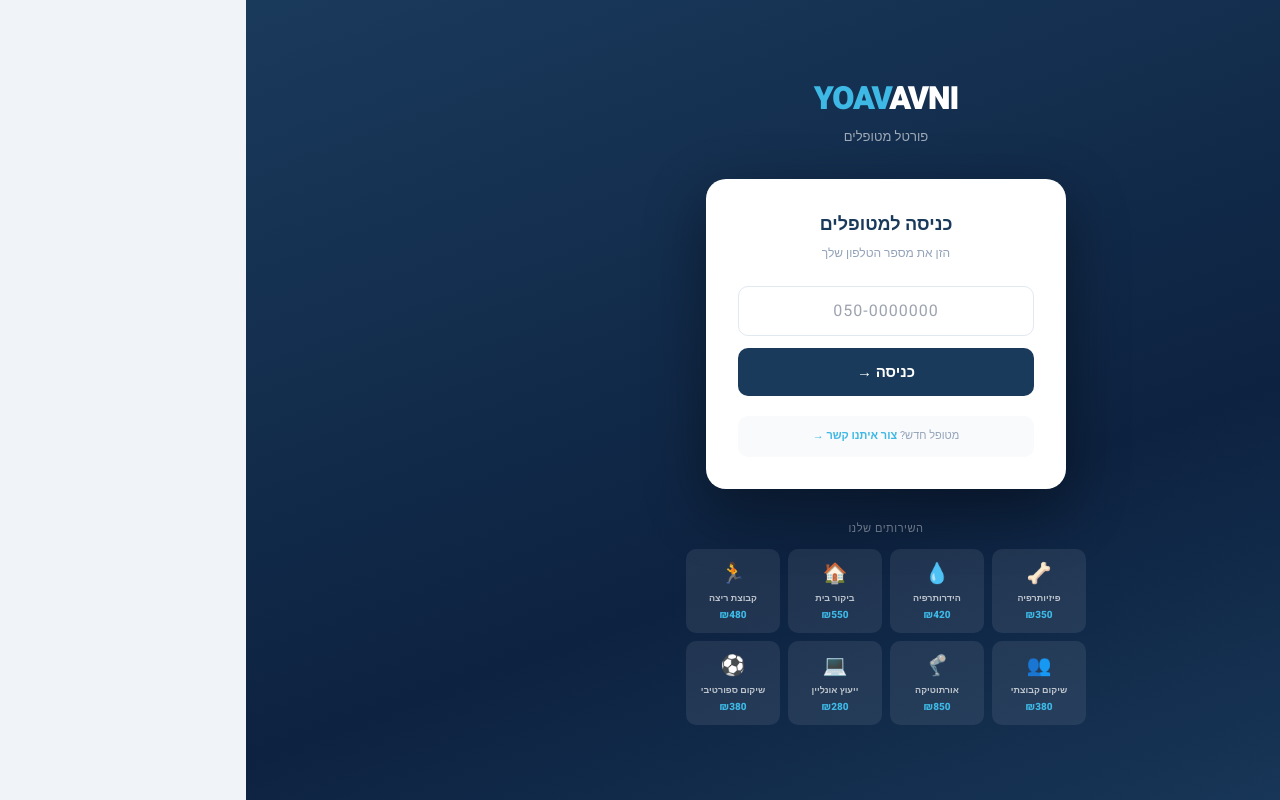
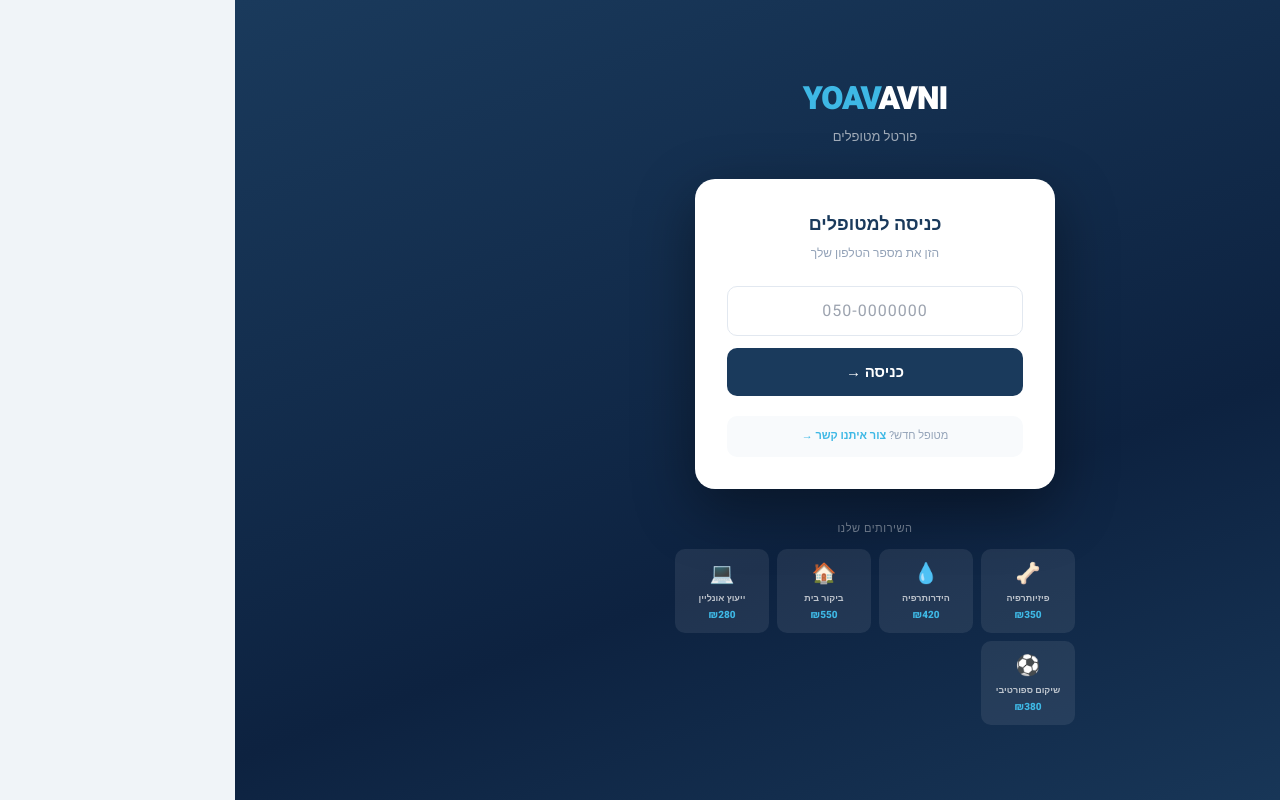
Before and after one commit to yoavavnipt/yoavavni-, a Next.js app: page /portal in a window 1280 px wide. Built offline with nearby package versions, Linux system fonts and the light colour scheme; no server answers.

Commit message:
fix portal prices

```diff
--- a/src/app/portal/page.tsx
+++ b/src/app/portal/page.tsx
@@ -118,7 +118,7 @@ export default function PortalPage() {
       <div style={{ marginTop: '32px', width: '100%', maxWidth: '400px' }}>
         <div style={{ fontSize: '11px', color: 'rgba(255,255,255,0.4)', textAlign: 'center', marginBottom: '12px', textTransform: 'uppercase', letterSpacing: '0.05em' }}>השירותים שלנו</div>
         <div style={{ display: 'grid', gridTemplateColumns: 'repeat(4,1fr)', gap: '8px' }}>
-          {SERVICES.slice(0,8).map(s => (
+          {SERVICES.filter(s => s.price > 0 && !s.id.includes('run') && !s.id.includes('physio_local') && !s.id.includes('rehab') && !s.id.includes('ortho')).map(s => (
             <div key={s.id} style={{ background: 'rgba(255,255,255,0.08)', borderRadius: '10px', padding: '10px 6px', textAlign: 'center' }}>
               <div style={{ fontSize: '20px', marginBottom: '4px' }}>{s.icon}</div>
               <div style={{ fontSize: '9px', color: 'rgba(255,255,255,0.7)', fontWeight: '600', lineHeight: '1.3' }}>{s.name_he}</div>
```
